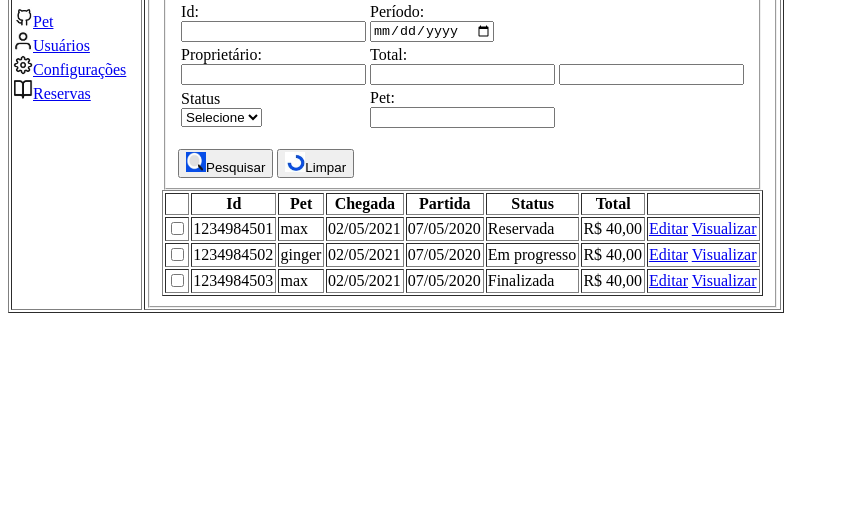
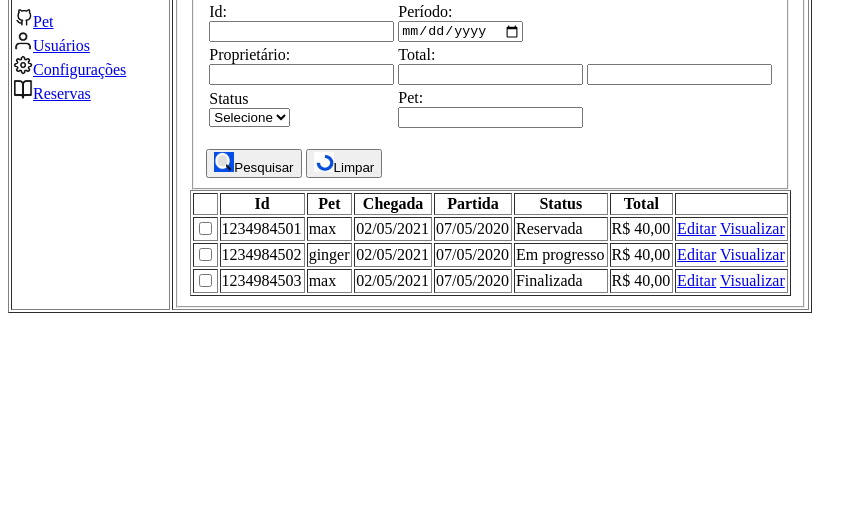
Before and after one commit to alon187-sketch/Hotel-Pet, a plain HTML site: page reserva.html in a window 1280 px wide. Shown: the part 292-800 px from the top of the page, without its empty margins (0-867 px from the left). Drawn offline with Linux system fonts and the light colour scheme.

Commit message:
Ajuste configuração margem da tabela

```diff
--- a/reserva.html
+++ b/reserva.html
@@ -10,7 +10,7 @@
 
 <table border="1">
     <tr>
-        <td rowspan="2">
+        <td rowspan="2", width="20%">
 
     <header>
 
```
